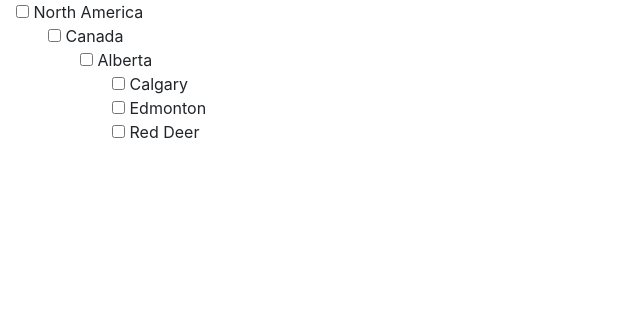
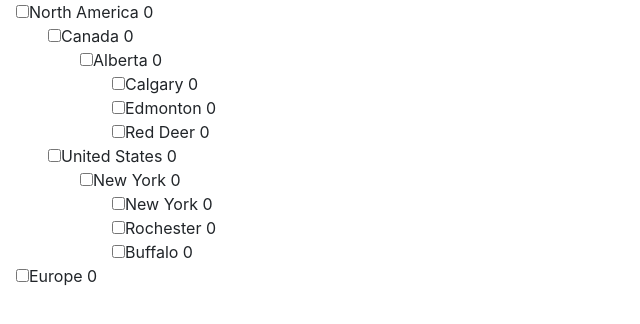
Before and after one commit to harrykap/fireeye, a React (Create React App) app: page / in a window 1280 px wide. Shown: the top 324 px of the page, without its empty margins (0-640 px from the left). Built offline with nearby package versions, Linux system fonts and the light colour scheme; the HTML template or start-up script is replaced by a standard one.

Commit message:
Getting On With It

```diff
--- a/src/App.js
+++ b/src/App.js
@@ -7,7 +7,7 @@ const items = [
         children: [
             {
                 title: 'Canada',
-                children:[
+                children: [
                     {
                         title: 'Alberta',
                         children: [
@@ -27,25 +27,91 @@ const items = [
                     },
                 ],
             },
+            {
+                title: 'United States',
+                children: [
+                    {
+                        title: 'New York',
+                        children: [
+                            {
+                                title: 'New York',
+                                children: [],
+                            },
+                            {
+                                title: 'Rochester',
+                                children: [],
+                            },
+                            {
+                                title: 'Buffalo',
+                                children: [],
+                            },
+                        ],
+                    },
+                ],
+            },
         ],
+    },
+    {
+        title: 'Europe',
+        children: [],
     }
 ];
 
+const selectedStates = {
+    SELECTED: 1,
+    PARTIAL: 0.5,
+    UNSELECTED: 0,
+}
+
 function HierarchyItem(props) {
     const checkboxRef = useRef();
-    const { data } = props;
+    const {data} = props;
+    let {toggleCallback} = props;
+
+    if (!toggleCallback) {
+        toggleCallback = () => {
+            console.log('default toggleCallback')
+        };
+    }
+
     /*
     useEffect(() => {
         checkboxRef.current.indeterminate = true;
     })
 */
+    const [isSelected, setIsSelected] = useState(false);
+    const [selectedChildrenCount, setSelectedChildrenCount] = useState(0);
+
+    function toggleSelection(event) {
+        console.log('toggling');
+        toggleCallback(!isSelected);
+        setIsSelected(!isSelected);
+    }
+
     const childItems = data.children.map(item => {
-       return (<HierarchyItem data={item} />);
+        return (
+            <HierarchyItem data={item}
+                           toggleCallback={(isSelected) => {
+                               if (isSelected) {
+                                   setSelectedChildrenCount(selectedChildrenCount + 1);
+                               } else {
+                                   setSelectedChildrenCount(selectedChildrenCount - 1)
+                               }
+                               console.log('toggleCallback', isSelected, selectedChildrenCount);
+                           }}
+    />)
+        ;
     });
 
     return (
-        <div style={{paddingLeft:'1em'}}>
-            <div><input type="checkbox" ref={checkboxRef} /> <span>{data.title}</span></div>
+        <div style={{paddingLeft: '1em'}}>
+            <div>
+                <input type="checkbox"
+                       ref={checkboxRef}
+                       onChange={toggleSelection}/>
+                <span>{data.title}</span>
+                &nbsp;<span>{selectedChildrenCount}</span>
+            </div>
             <Collapse isOpen>
                 <div style={{paddingLeft: '1em'}}>
                     {childItems}
@@ -56,10 +122,10 @@ function HierarchyItem(props) {
 }
 
 function HierarchyNavigator(props) {
-    const { data } = props;
+    const {data} = props;
     console.log("data is", data);
     const navigatorItems = data.map(item => {
-        return (<HierarchyItem data={item} />);
+        return (<HierarchyItem data={item}/>);
     });
 
     return (
@@ -82,7 +148,7 @@ function HierarchyNavigator(props) {
 
 function App() {
     return (
-        <HierarchyNavigator data={items} />
+        <HierarchyNavigator data={items}/>
     );
 }
 
```
